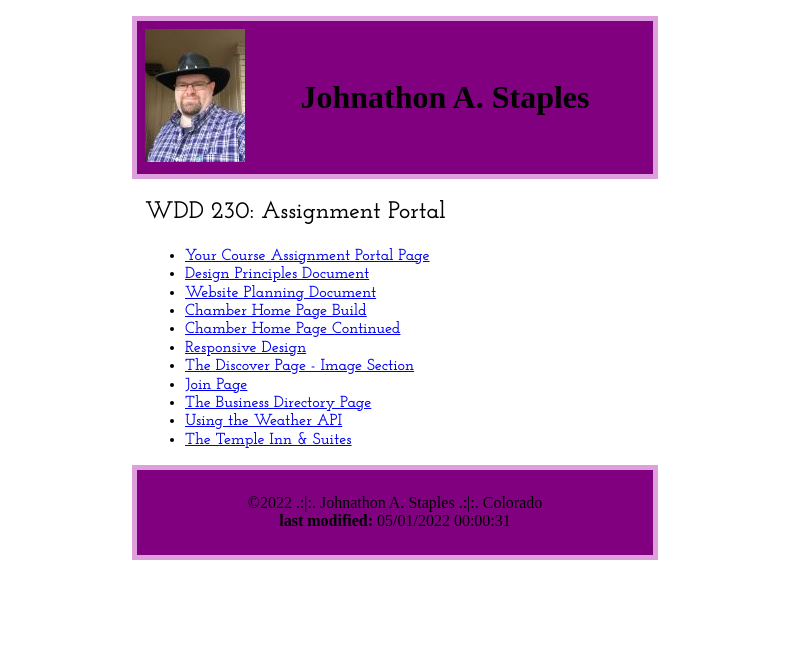
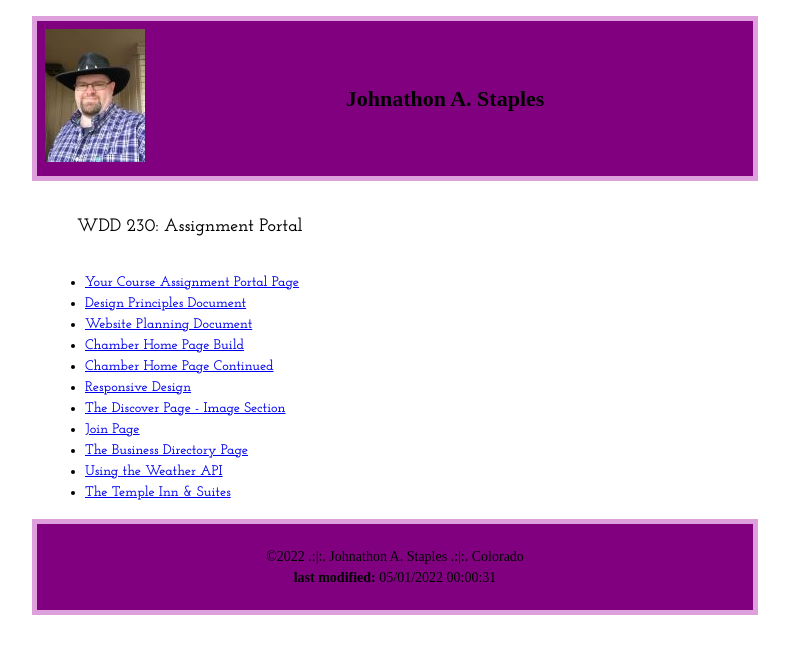
Before and after one commit to Deepfatfried42/wdd230, a plain HTML site: page index.html in a window 1280 px wide. Shown: the whole page, without its empty margins (245-1034 px from the left). Drawn offline with Linux system fonts and the light colour scheme; a web font is replaced by a local one.

Commit message:
css and html changes

```diff
--- /dev/null
+++ b/css/medium.css
@@ -0,0 +1,3 @@
+@media only screen and (min-width: 32.5em) {
+
+}
--- a/css/styles.css
+++ b/css/styles.css
@@ -1,10 +1,11 @@
 body {
     font-family: 'Josefin Slab', serif;
-    font-size: 16px;
+    line-height: 1.5;
+    font-size: 14px;
 }
 
 header, main, footer {
-    max-width: 500px;
+    max-width: 700px;
     margin: 0 auto;
 }
 
@@ -20,6 +21,16 @@ header {
     text-align: center;
 }
 
+h1 {
+    font-size: 22px;
+    margin : 1rem;
+}
+
+h2 {
+    font-size: 18px;
+    margin: 2rem;
+}
+
 footer {
     font-family: 'Inria Serif', serif;
     margin: 1rem auto;
--- a/index.html
+++ b/index.html
@@ -10,6 +10,8 @@
     <link href="https://fonts.googleapis.com/css2?family=Inria+Serif:wght@700&family=Josefin+Slab:wght@600&display=swap" rel="stylesheet">
     <link rel= "stylesheet" href="css/normalize.css">
     <link rel= "stylesheet" href="css/styles.css">
+    <link rel= "stylesheet" href="css/medium.css">
+    <link rel= "stylesheet" href="css/large.css">
 </head>
 
 <body>
```
Also changed, not shown: css/large.css (added).
